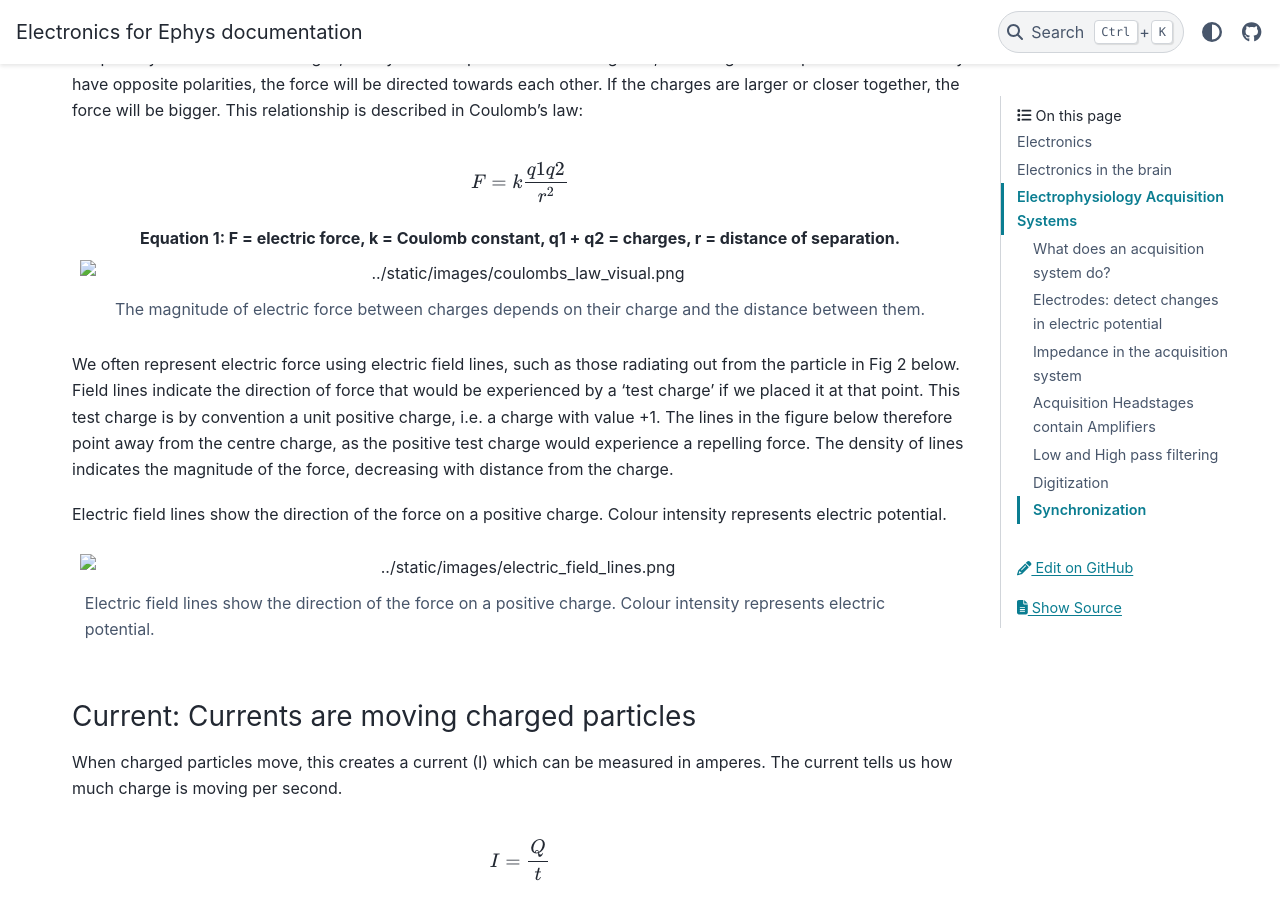
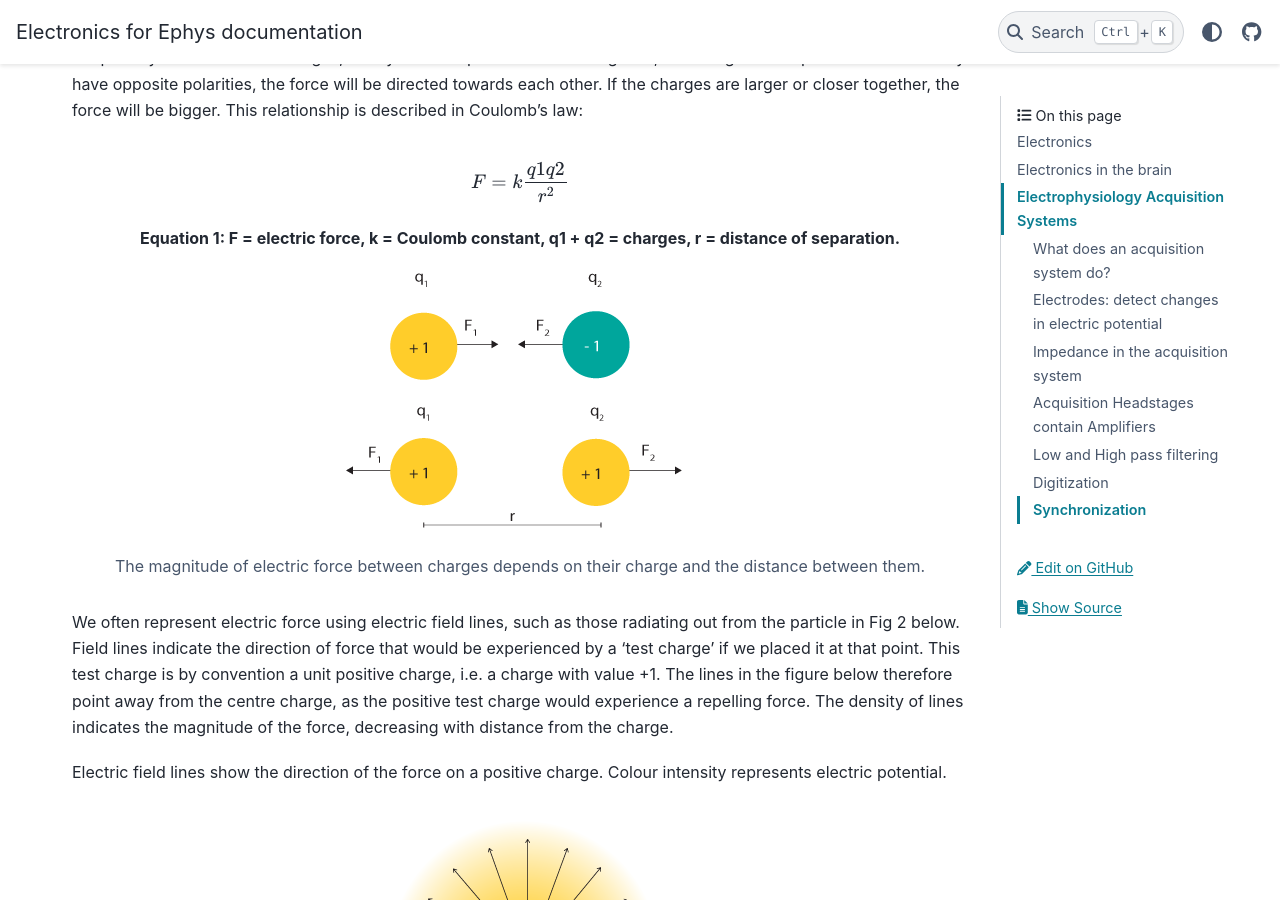
Before and after one commit to ahleighton/electronics-ephys, a Sphinx documentation site: the page built from source/index.rst, in a window 1280 px wide and 900 px high, scrolled down 352 px. Built offline with Sphinx 7.4.7 and the PyData theme 0.15.4, drawn with Linux system fonts in a browser that asks for light colours.

Commit message:
fix stupid image links

```diff
--- a/source/index.rst
+++ b/source/index.rst
@@ -17,7 +17,7 @@ A particle is charged if it can exert an electric force on another charged parti
 
     <center><b>Equation 1: F = electric force, k = Coulomb constant, q1 + q2 = charges, r = distance of separation.</b></center>
 
-.. figure:: ../static/images/coulombs_law_visual.png
+.. figure:: /static/images/coulombs_law_visual.png
 
   **The magnitude of electric force between charges depends on their charge and the distance between them.**
 
@@ -26,7 +26,7 @@ We often represent electric force using electric field lines, such as those radi
 
 Electric field lines show the direction of the force on a positive charge. Colour intensity represents electric potential.
 
-.. figure:: ../static/images/electric_field_lines.png
+.. figure:: /static/images/electric_field_lines.png
 
   **Electric field lines show the direction of the force on a positive charge. Colour intensity represents electric potential.**
 
@@ -49,7 +49,7 @@ Electric Potential Difference
 
 The figure below shows a negative and positive charge that are held in a certain position in space. These large charges are not allowed to move (they have a large mechanical force restraining them), but they still exert an attracting force on each other. If we let them, they would move towards each other. If we were to place our test charge anywhere in this space, it would experience a net electric force; some influence from the + charge, some influence from the negative charge. The vector description of the magnitude and direction of that force is the electric field, and is shown as field lines below.
 
-.. figure:: ../static/images/electric_potential.png
+.. figure:: /static/images/electric_potential.png
 
   A large positive charge and a smaller negative charge held in space, with electric field lines indicating electric force and direction and electric potential represented in colour.
 
@@ -129,7 +129,7 @@ Alternating Current (AC) and Direct Current (DC) are used to describe two differ
 
 AC means that the voltage supply is changing polarity, and that the charge carriers are actually flowing back and forth, alternating current direction at a specific frequency. Energy is provided by there being current flow, independent of the direction.
 
-.. figure:: ../static/images/AC_DC.png
+.. figure:: /static/images/AC_DC.png
 
   Left; A DC voltage source in a circuit is represented by one short and one longer line, and outputs a steady voltage. Right: an alternating voltage source is represented by a sine wave inside a circle, and outputs a signal that alternates between voltages, such that the direction of current changes.
 
@@ -177,7 +177,7 @@ The relative impedances of circuit components, determines the voltage at each po
 In a circuit powered by a 9V battery, all 9V of potential from the positive terminal of the battery must be converted to different forms of energy (such as heat or light) in order to return to 0V at the negative terminal of the battery. If there is a single resistor in the circuit, all 9 V will drop ‘over’ that resistor. If there are multiple components in the circuit, the voltage dropped over each component will follow the ratio of their impedances, always resulting in 9V in total.
 In each circuit below, the current through R1 must equal the current through R2, as there is nowhere else for the charges to go. The total voltage drop over the circuit must equal the total provided voltage. Following Ohm’s law, and given that they experience the same current, a higher resistor will have a higher voltage drop (V=IR).
 
-.. figure:: ../static/images/voltage_divider.png
+.. figure:: /static/images/voltage_divider.png
 
 
 
@@ -205,7 +205,7 @@ Analog filters can be built out of basic electronic components. To build a filte
 
 Because the impedance of a capacitor is frequency-dependent, they are ideal candidates for analog filters. The second crucial element is a voltage divider to ground.
 
-.. figure:: ../static/images/analog_filter.png
+.. figure:: /static/images/analog_filter.png
 
 
 At unwanted frequencies, the filter must provide very low impedance Z2 to ground, so that almost all the voltage is lost over Z1 and the amplitude at Vfiltered is very low. At desired frequencies, Z2 must be very high impedance, so that it requires a high voltage drop and a corresponding high amplitude at Vfiltered.
@@ -215,7 +215,7 @@ At unwanted frequencies, the filter must provide very low impedance Z2 to ground
 High-pass RC filter
 ---------------------------------------------------------------
 
-.. figure:: ../static/images/analog_filter_high.png
+.. figure:: /static/images/analog_filter_high.png
 
 
 Capacitors provide high impedance to low frequencies. At low frequencies, this voltage divider will therefore have a high Z1 and a relatively low Z2, so most voltage will be lost before the signal reaches Vfiltered. If the frequency is high, Z1 will be low and most of the voltage amplitude will be maintained at Vfiltered.
@@ -223,7 +223,7 @@ Capacitors provide high impedance to low frequencies. At low frequencies, this v
 Low-pass RC filter
 ---------------------------------------------------------------
 
-.. figure:: ../static/images/analog_filter_low.png
+.. figure:: /static/images/analog_filter_low.png
 
 
 Capacitors provide high impedance to low frequencies. At low frequencies, this voltage divider will therefore have a low Z1 and a relatively high Z2. Most of the signal amplitude will be maintained at Vfiltered. If the frequency is high, Z1 will be high and the signal amplitude will be attenuated at Vfiltered.
@@ -233,7 +233,7 @@ Why does the impedance of a capacitor vary with frequency?
 The higher the frequency of the signal, the faster the capacitor will switch between charging and discharging. Initial (dis)charging happens very quickly, and the rate of (dis)charging of a capacitor slows exponentially with time (in a simple battery-powered circuit). Therefore, the quicker the change between charging and discharging, the more current will flow in the circuit; the capacitor provides low impedance.
 
 
-.. figure:: ../static/images/charging_discharging_cap.png
+.. figure:: /static/images/charging_discharging_cap.png
 
 
 At slow frequencies, the plates will be able to separate more charge before the switch in polarity occurs. The driving force of the accumulated charge on the plate will work against the driving voltage and slow down the current; the capacitor charging rate will move into the slower tail of the curve with reduced current and subsequently higher impedance.
@@ -259,7 +259,7 @@ We can do that by sending signals where 0 is represented by 0V, and 1 is represe
 This system requires that the sender can convert analog to digital values (analog to digital converters are often abbreviated to ADCs) and it requires an agreement between the sender and receiver in terms of content such as the duration of each pulse and the number of bits in a binary word.
 
 
-.. figure:: ../static/images/analog_digital.png
+.. figure:: /static/images/analog_digital.png
 
 
 Dealing with Noise
@@ -270,7 +270,7 @@ At first glance, analog signals may seem superior, as our goal is to get a preci
 If a cable transmitting analog data encounters noise (e.g. 50 hz), this noise is added directly to the signal, and will appear in the final output of the system. If the same happens to a cable transmitting a digital signal, noise will still be added to the voltage. However, because the receiver can only encode whether the voltage was ‘high’ or ‘low’, the noise gets abstracted out and the signal is read as clearly as if there had not been noise on the cable.
 
 
-.. figure:: ../static/images/analog_digital_noise.png
+.. figure:: /static/images/analog_digital_noise.png
 
 
 Electronics in the brain
@@ -342,7 +342,7 @@ When we perform extracellular recordings, we are measuring the electric potentia
 
 Extracellular action potential waveforms usually last on the order of 1-2 ms, and are in the range of tens to hundreds of microvolts in amplitude, with the largest potential deflections being detected close to the soma of a neuron. These stereotypical temporal deflections of the electric potential in the extracellular space are called action potentials or spikes. Fig 5 depicts the (modelled) time-varying extracellular potential measured at 3 different locations close to a neuron. Each extracellular waveform results from the superposition of ionic and capacitive transmembrane currents. The peaks in the potential waveforms correspond to the current (right column) that is dominant at that time-point: the first positive peak of the waveform is attributed to the positive capacitive current resulting from the strong Na+ current entering the axon initial segment; the main negative peak is attributed to the influx of Na+; and finally, the second positive peak results from repolarising K+ current flowing out of the cell (Gold et al., 2006). As the effect of a current decreases with distance, the relative position of the electrode determines the relative contribution of each current and therefore the net overall current shape (left column). For instance, if the electrode is close to the axon initial segment (where many voltage-dependent Na+ channels are), the Na+ current will be larger.
 
-.. figure:: ../static/images/electric_potential_spike.png
+.. figure:: /static/images/electric_potential_spike.png
 
     **Electric potential generated by current sources in a conductive volume. The extracellular potentials and currents are adapted from Gold et al., 2006. The shape of the extracellular potential waveforms at various spatial positions 're' (marked with black dots) are simulated for a CA1 pyramidal neuron. Currents: simulated net membrane current (first column) across the soma and proximal dendrites that best estimates the extracellular potential waveform and membrane current components in terms of Na+, K+ and capacitive currents (second column). In the soma, the positive capacitive current coincides with the larger Na+ current. At locations along the apical trunk, the initial capacitive peak becomes visible. In dendritic compartments the membrane depolarisation is initially driven by Na+ current from the soma, until local Na+ currents are activated and the action potential regenerates. In the brief time before the local Na+ currents activate, the positive capacitive current is the dominant membrane current and a capacitive-dominant phase is visible in the net current (Gold et al., 2006, adapted by Joana Neto).**
 
@@ -356,7 +356,7 @@ There are several things that any extracellular acquisition system has to be abl
 Extracellular electrophysiology techniques all share the same goal: to measure activity occurring in biological tissue. They do that by detecting changes in electric potential due to cellular activity, compared to a reference or ground point, and by faithfully shuttling these signals to an output where the experimenter can view or record them. In most cases this output will be a computer to visualise and store data.
 The signal at the electrode is measured in volts (V) and is very small, in the microvolt range. This is tiny compared to the voltages we encounter elsewhere in the lab: for instance, a battery is around 3V, and the building main power supply 120 or 230V. The lab (and the world) is also an electrically noisy place, which you will know if you have done any electrophysiology before. Electrical equipment, communications devices, but also just walking around (generating static electricity) creates electric potential differences many orders of magnitude larger than the biological signal you are trying to measure. The acquisition system needs to be designed so that it can detect tiny signals even in the face of surrounding noise signals generated by other sources.
 
-.. figure:: ../static/images/black_box_recording_system.png
+.. figure:: /static/images/black_box_recording_system.png
 
     **The voltage at the electrode tip (Vec), the voltage after the electrode (Vin) and the voltage we read out (Vout).**
 
@@ -375,13 +375,13 @@ Getting from neuronal activity (Vec) to the input to the recording system (Vin)
 
 The transition from ion flow in the extracellular space (due to neural activity) to electron flow in the electrode is made through the double layer interface. When a metal is placed in a saline solution two phenomena occur: water dipoles close to the metal surface become oriented so that the positive hydrogens face towards the metal surface, and the solution close to the metal become depleted of negative ions (anions), leaving behind a cloud of positive ions (cations). This cloud of cations screens the electric field caused by the excess of charge on the metal. Electroneutrality across the interface requires that the charge on the metal is always equal and opposite to the total charge on the solution side of the interface (Musa et al., 2012). The resulting charge distribution - two narrow regions of equal and opposite charge - is known as the electrical double layer (EDL). The double layer region (represented in pink in the schematics) has the ability to separate charges on both sides, and therefore a capacitance ‘Ce’. The double layer also opposes the direct flow of current across it, and therefore has a resistance ‘Re’.
 
-.. figure:: ../static/images/double_layer_interface.png
+.. figure:: /static/images/double_layer_interface.png
   **The double layer interface creates a resistance and capacitance between an electrode and the extracellular fluid.**
 
 We can describe the electrical behaviour of electrodes by making an ‘equivalent circuit’, getting rid of the specific shape or material and just representing the electrical properties of the double layer interface:
 
 
-.. figure:: ../static/images/circuit_double_layer_interface.png
+.. figure:: /static/images/circuit_double_layer_interface.png
   **The equivalent circuit describes the electrical properties of the double-layer interface between electrode and extracellular fluid.**
 
 
@@ -420,15 +420,15 @@ Why is impedance important?
 ^^^^^^^^^^^^^^^^^^^^^^^^^^^^^^^^^^^^^^^^^^^^^^^^^^^^
 The figure below includes the equivalent circuit of the electrode, as discussed above. The signal at Vec must travel through the electrode, to Vin, the voltage before the acquisition system itself. From there, currents coming from our neurons travel to ground. They can do so either by passing through our acquisition system, or, in parallel, they can be lost to ground through shunt impedance. Shunt impedance is primarily capacitive (see section below) and represented as Cs. Shunt capacitances are created by cables or the sides of electrodes; they are ‘accidental’ but unavoidable capacitances in the system.
 
-.. figure:: ../static/images/circuit_electrode_shunt_capacitance.png
+.. figure:: /static/images/circuit_electrode_shunt_capacitance.png
 
 We can replace these components with a representation of the impedance (Z) they provide.
 
-.. figure:: ../static/images/circuit_impedance_shunt_capacitance.png
+.. figure:: /static/images/circuit_impedance_shunt_capacitance.png
 
 The impedance of the shunt capacitance, Zcs and the impedance of the acquisition system Za are impedances in parallel. We can simplify our circuit by combining their impedances and calling it Za’.
 
-.. figure:: ../static/images/shunt_amplifier_voltage_divider.png
+.. figure:: /static/images/shunt_amplifier_voltage_divider.png
 
 This gives us a voltage divider, similar to the one we built before, where:
 
@@ -449,7 +449,7 @@ Reducing Electrode Impedance
 ^^^^^^^^^^^^^^^^^^^^^^^^^^^^^^^^^^^^^^^^^^^^^^^^^^^^
 The impedance of an electrode is a measure of its ability to resist the flow of charge across the electrode-solution interface (i.e., across the electronic conductor (metal) and ionic conductor (extracellular fluid)). It is the impedance of the whole electrode equivalent circuit, consisting of the resistance of the electrode metal (Rm) and the resistance (Re) and capacitance (Ce) of the double layer at the electrode-solution interface.
 
-.. figure:: ../static/images/circuit_double_layer_interface.png
+.. figure:: /static/images/circuit_double_layer_interface.png
 
   **The equivalent circuit describes the electrical properties of the double-layer interface between electrode and extracellular fluid.**
 
@@ -469,7 +469,7 @@ As discussed above, the impedance of a capacitor decreases with increased capaci
 
 To make C bigger, we can increase the surface area (A) of the electrode, for instance by electroplating a thin layer of gold onto an electrode.
 
-.. figure:: ../static/images/gold_plating.png
+.. figure:: /static/images/gold_plating.png
 
 
 We can also coat electrodes with materials complemented with pseudo-capacitance, such as conducting polymers or transition metal oxide films, such as IrOx (Green, Lovell, Wallace, & Poole-Warren, 2008; Musa, 2011). Electrode impedance magnitude is usually measured at 1 kHz before and after electrode coating, demonstrating an impedance decrease of up to 10-fold upon gold-plating (Neto et al., 2018). By increasing the capacitance (Ce) of our electrode, the electrode impedance (Ze) will be smaller, preserving more of our signal amplitude at Vin.
@@ -496,7 +496,7 @@ The operational amplifier
 ^^^^^^^^^^^^^^^^^^^^^^^^^^^^^^^^^^^^^^^^^^^^^^^^^^^^
 The operational amplifier is the most simple amplifier circuit and is represented as a triangle (see image below). The operational amplifier has two inputs (V+ and V-), one output (Vout), and two power rails at different potentials (e.g. a +3 and -3V power rail). The output of the amplifier is driven by these power rails, which means it can output a higher voltage than it receives.
 
-.. figure:: ../static/images/op-amp-basic.png
+.. figure:: /static/images/op-amp-basic.png
 
 Amplifiers output a voltage
 ---------------------------------------------------
@@ -535,7 +535,7 @@ A perfect 5V voltage source would always provide exactly 5 Volts, no matter what
 
 A real voltage source has a bit of output impedance, which means it acts as a voltage source in series with an impedance. This is modelled here:
 
-.. figure:: ../static/images/output_impedance.png
+.. figure:: /static/images/output_impedance.png
 
 
 That invisible, small series resistance creates a voltage divider. Though the actual source voltage is the same 5V, the apparent voltage of the source now varies depending on the ratio between the output impedance of the source, and the impedance of the rest of the circuit. The lower the impedance of the components used in the rest of the circuit, the higher the relative influence of the source output impedance, and the lower the apparent source voltage (the voltage ‘droops’).
@@ -564,12 +564,12 @@ To be able to attach both a measurement and reference electrode to our headstage
 
 The instrumentation amplifier circuit uses three operational amplifiers to compare the signal from a measurement and a reference electrode, and output the difference between the two. We described above that operational amplifiers can be both buffers (they protect the incoming signal by having high input impedance) and comparators (when they output the difference between two signals). The instrumentation amplifier puts both these behaviours to use to first buffer the measurement and reference signal, then output the difference between the two.
 
-.. figure:: ../static/images/instr_amp_step_1.png
+.. figure:: /static/images/instr_amp_step_1.png
 
 In the above instrumentation amplifier circuit, the reference and the measurement electrode are each connected to a different op-amp, with the output of the amplifier connected to its inverting '-' terminal. This will cause the operational amplifier to output the same voltage it is receiving, to make the '-' terminal match the input at the '+' terminal. A voltage divider to ground divides the output voltage in half. At that point in the circuit, the difference between the two circuits (798.5 and 848.5 mV) is 50mV.
 
 
-.. figure:: ../static/images/instr_amp_add_amp.png
+.. figure:: /static/images/instr_amp_add_amp.png
 
 If we add a final op-amp in between these points, the '-' terminal receives 798.5 mV and the '+' terminal receives 848.5 mV. The amplifier will output the signal required to bring the '-' inverting terminal to the '+' noninverting terminal value, so that V3 equals V4. I.e., it will output the voltage required to provide an extra 50mV at V3. The voltage divider will also halve the output of the amplifier, so it must output 100mV in order to achieve a 50mV increase at V3. This circuit will therefore output the difference between the inputs; the 100mV spike. The noise signal that was shared by both inputs doesn't need to be compensated for by the final amplifier, so will not appear in the output.
 
@@ -585,7 +585,7 @@ Gain resistor
 The value with which the signal is amplified by the instrumentation amp (the gain) is set by the gain resistor. Adding a gain resistor to the circuit allows a current to flow between V1 and V2. Current flows over resistors result in a voltage drop, following Ohm's law.
 The voltages 'Buffered Vref' and 'Buffered Vmeasure' on either side of the gain resistor are fixed, because the op-amps are keeping them in place. To maintain this buffering role, the two amplifiers will now have to output a higher voltage to compensate for the voltage lost over the 10k resistors. The final op-amp will receive input voltages with a larger difference between them, and will output this larger, i.e. amplified, difference. Click figure below to see this in the simulator.
 
-.. figure:: ../static/images/instr_amp_gain.png
+.. figure:: /static/images/instr_amp_gain.png
   :target: https://tinyurl.com/yjxekrv5
   :alt: two operational amplifiers with negative feedback receive the measurement and reference electrode, respectively. Their outputs are fed into a third operation amplifier with negative feedback to form an instrumentation amplifier.
 
@@ -643,7 +643,7 @@ Why do we need instrumentation amps?
 ---------------------------------------------------
 Why can’t we just use 1 operational amplifier to get a nice signal?
 
-.. figure:: ../static/images/op_amp_spikes_ref.png
+.. figure:: /static/images/op_amp_spikes_ref.png
 
 To make this circuit differential, we need voltage dividers. But these are connecting our fragile signal to ground! Plus, any mismatch in the input impedances between ‘+’ and ‘-’ messes up the signal if there is a lot of common mode noise. In practical terms, there is always going to be a mismatch between these resistors, they simply cannot be produced in a way that makes them exactly equal.
 Why? Because this resistor is also your electrode. If you work with electrodes, have you measured their impedances? How similar are they? If you made these resistors as different as your electrodes are variable, this circuit will not work to eliminate common mode noise and amplify our spikes.
@@ -654,7 +654,7 @@ When we build our EMG circuit, we will use three electrodes: measurement (+), re
 
 Imagine you just walked across a carpet and you’re charged to 10kV. Now you want to do a differential measurement of EMG (or EEG). In theory, as far as we’ve really talked about until now, this should work via the magic of common-mode rejection.
 
-.. figure:: ../static/images/instrumentation_amp_simulator.png
+.. figure:: /static/images/instrumentation_amp_simulator.png
 
 However, the job of the first two amplifiers is to buffer the input from the electrode, i.e. to replicate the incoming signal but now powered by the amplifier instead of the electrode. Each op-amp can only go as high or low as its voltage rails. If you are charged to 10kV compared to ground, we’re asking these op-amps to replicate this 10kV+ voltage, when they only have 15V available. They will therefore saturate. Even if the whole system is floating, there is still a point somewhere in the circuit labelled 0V. Any large differences between measured potentials and this 0V will saturate the amplifiers.
 
@@ -670,12 +670,12 @@ Low and High pass filtering
 
 As described above, filters are used to remove certain frequencies from our data. We can do this in hardware using, for instance, the RC circuits previously described. We can also do this in software. Hardware filtering, implemented in the amplifier circuit, is used to increase the apparent signal to noise ratio by rejecting unwanted frequencies and to prevent signal aliasing (e.g., bandpass between 0.5 and 2 kHz). Even with a differential amplifier, we usually have a decent amount of slow (~<10Hz or so) voltages that are simply too big for the amplifier or ADC (analog to digital converter). Any voltages above or below the amplifier rails (or above/below the input range of the digitizer) will be ‘clipped’ and all we’ll see is a constant value. The solution is to remove the large amplitude slow components, so we can fit the lower amplitude, faster, interesting components into our dynamic range.
 
-.. figure:: ../static/images/ADC_saturation.png
+.. figure:: /static/images/ADC_saturation.png
 
 High-pass filters on the headstage therefore first remove the large DC offsets present at the electrode-extracellular interface, along with any undesired low-frequency signals (e.g., movement artefacts).
 Low-pass filters must be configured to less than half of the ADC frequency sampling rate (Nyquist limit) to prevent aliasing, and may also be used to block undesired high-frequency signals and artefacts. For instance, if our sampling frequency is 30 kHz, the low pass filter should be ~15 kHz. Below is an example of the Intan headstage circuit.
 
-.. figure:: ../static/images/inside_intan.png
+.. figure:: /static/images/inside_intan.png
 
 
 
@@ -687,19 +687,19 @@ The purpose of digitization is to convert amplified signals into digital values.
 
 The resolution of the digital signal is measured in bits, inidicating the number of different values that the digital signal can have. A 1-bit signal has 2 values (high and low), whereas a 2-bit signal has 4 levels and a 3-bit signal has 8. The digitizer will output discrete values that approximate the analog input signal. The more bits that can be used, the better the approximation of the analog signal will be.
 
-.. figure:: ../static/images/resolution.png
+.. figure:: /static/images/resolution.png
 
 The output of the amplifier (Vout) is the input of the digitizer. This voltage range should match the digitizer 'dynamic range', i.e. the analog signal should occupy most of the values that the digitizer can process. If the dynamic range is too small compared to the input, the signal will saturate, and if it is too large it will decrease effective signal resolution.
 
 
-.. figure:: ../static/images/digitization_range.png
+.. figure:: /static/images/digitization_range.png
 
 
 If you have a voltage divider and an open-loop op-amp (comparator) you can already build a circuit that checks if your analog signal is above or below a certain value. Now instead of one voltage divider, you could have a whole ‘ladder’, creating intermediate values, and compare to these. This is an incredibly inefficient way to make an ADC.
 
 Here’s what this may look like (click to open simulator):
 
-.. figure:: ../static/images/comparator_ladder.png
+.. figure:: /static/images/comparator_ladder.png
     :target: https://tinyurl.com/yadu834g
 
 
```
